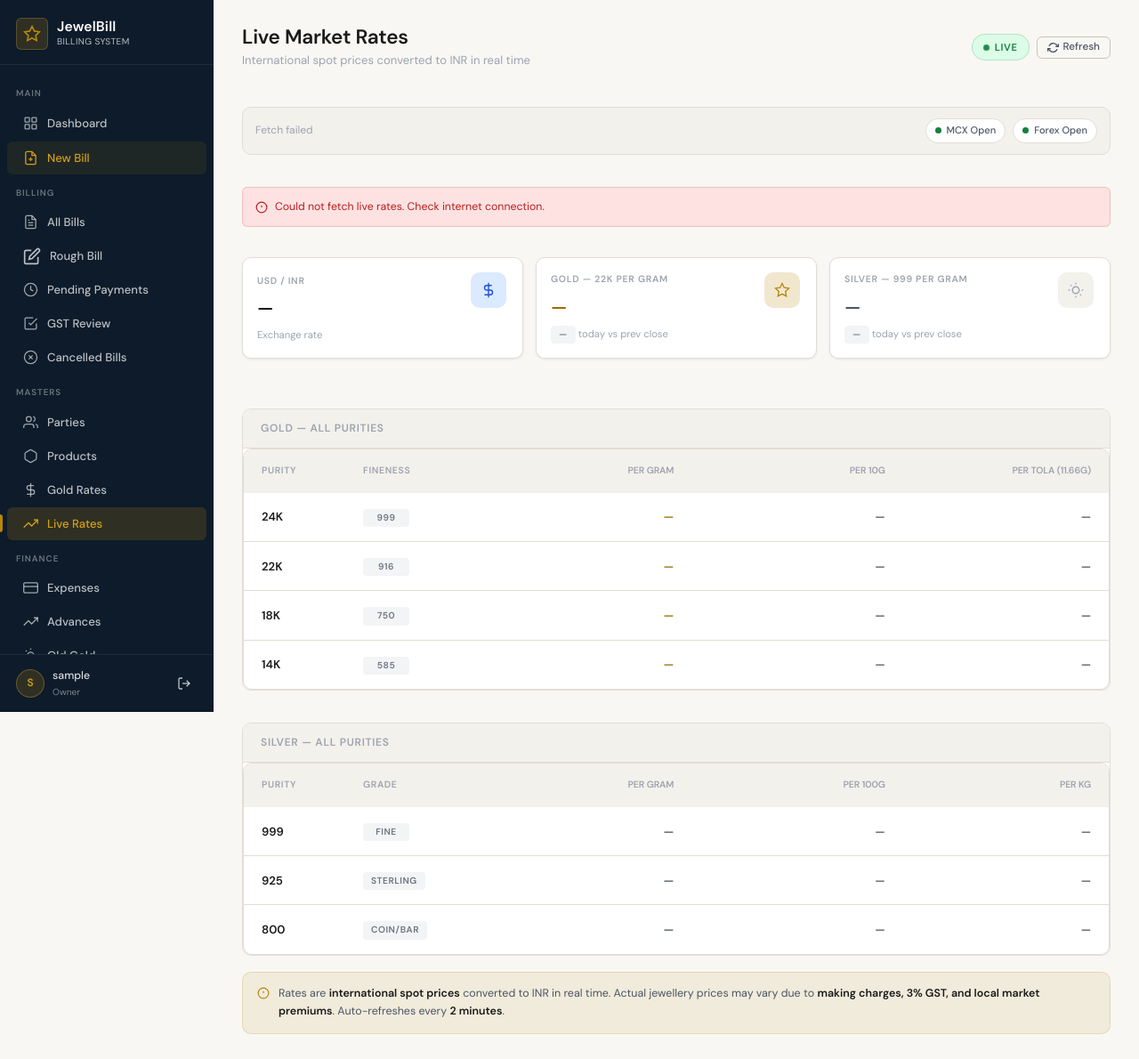
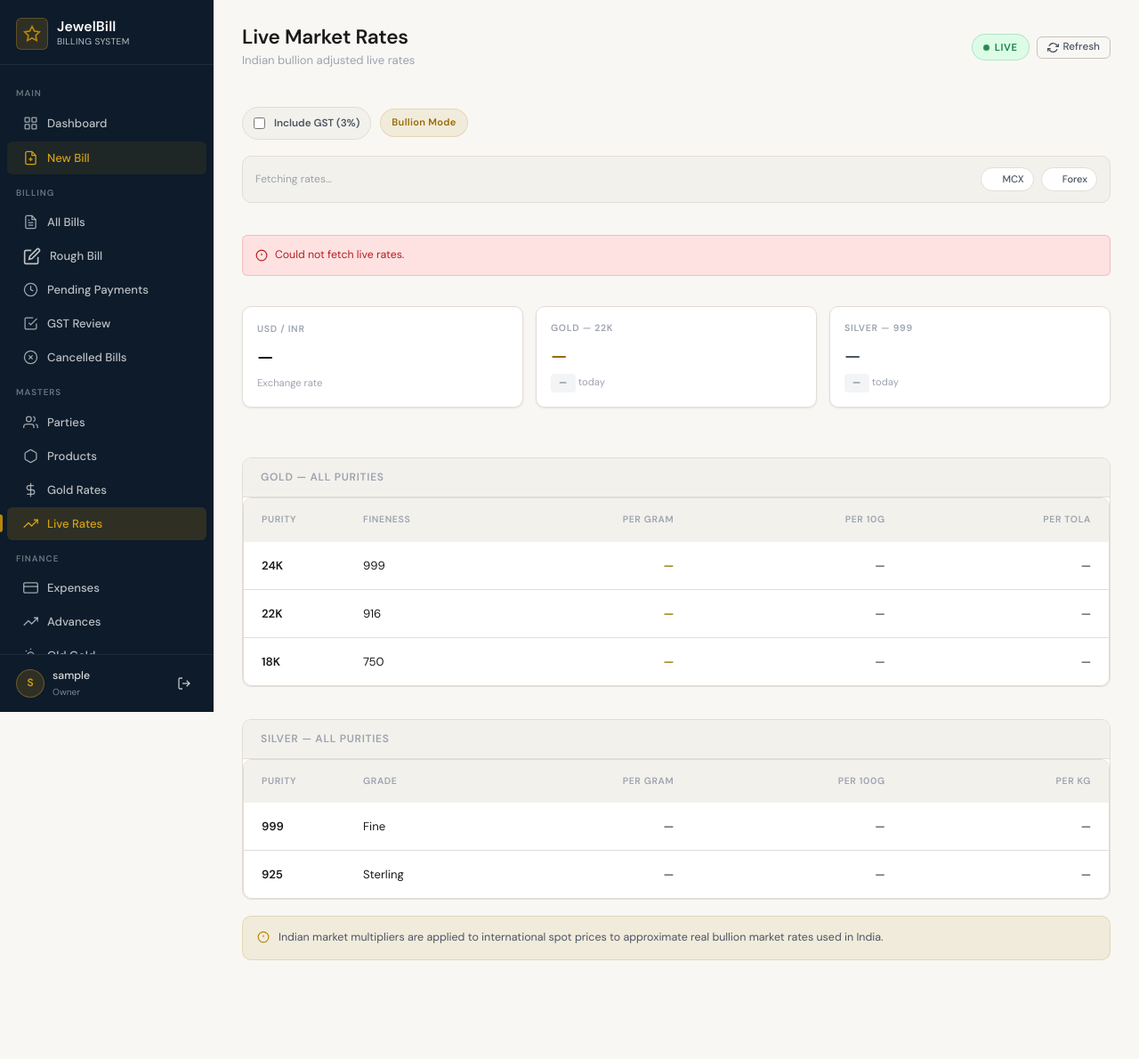
Before and after one commit to Someshwar-Sahu/Jewellery_Billing_App, a FastAPI app: page /rates/live in a window 1280 px wide. Shown: the whole page at 89% size. After the commit the page ends 1079 px from the top, so only its background shows below. Run offline with FastAPI, Linux system fonts and the light colour scheme; the visitor is signed in with stand-in values (Sample User, id 1); parts of the project's set-up code (start-up, migrations or seed data) failed here and were passed over.

Commit message:
Fix Live Rate

```diff
--- a/backend/app/templates/rates/live.html
+++ b/backend/app/templates/rates/live.html
@@ -13,6 +13,15 @@
   display: flex;
   flex-direction: column;
   gap: 18px;
+}
+
+/* Header */
+.lr-header-top {
+  display: flex;
+  align-items: center;
+  justify-content: space-between;
+  gap: 14px;
+  flex-wrap: wrap;
 }
 
 /* Live badge */
@@ -37,11 +46,10 @@
   border-radius: 50%;
   background: var(--green);
   animation: lr-pulse 1.6s ease-in-out infinite;
-  flex-shrink: 0;
 }
 
 @keyframes lr-pulse {
-  0%, 100% {
+  0%,100% {
     opacity: 1;
     transform: scale(1);
   }
@@ -50,6 +58,45 @@
     opacity: 0.4;
     transform: scale(0.8);
   }
+}
+
+/* Controls */
+.lr-controls {
+  display: flex;
+  align-items: center;
+  gap: 10px;
+  flex-wrap: wrap;
+}
+
+.lr-toggle {
+  display: inline-flex;
+  align-items: center;
+  gap: 10px;
+  padding: 8px 12px;
+  border-radius: 999px;
+  background: var(--bg-subtle);
+  border: 1px solid var(--border);
+  font-size: 0.78rem;
+  font-weight: 600;
+  color: var(--text-secondary);
+}
+
+.lr-toggle input {
+  accent-color: var(--gold);
+  cursor: pointer;
+}
+
+.lr-mode-badge {
+  display: inline-flex;
+  align-items: center;
+  padding: 6px 12px;
+  border-radius: 999px;
+  font-size: 0.74rem;
+  font-weight: 700;
+  letter-spacing: 0.03em;
+  background: var(--gold-muted);
+  color: var(--gold-dark);
+  border: 1px solid var(--gold-muted2);
 }
 
 /* Status bar */
@@ -90,8 +137,6 @@
   width: 7px;
   height: 7px;
   border-radius: 50%;
-  background: var(--border);
-  flex-shrink: 0;
 }
 
 .lr-dot--open {
@@ -102,7 +147,7 @@
   background: var(--red);
 }
 
-/* Error bar */
+/* Error */
 .lr-error-bar {
   display: flex;
   align-items: center;
@@ -115,7 +160,7 @@
   color: var(--red);
 }
 
-/* Value colors */
+/* Values */
 .lr-gold-val {
   color: var(--gold-dark);
   font-weight: 600;
@@ -128,7 +173,7 @@
   font-variant-numeric: tabular-nums;
 }
 
-/* Table fixes */
+/* Tables */
 .lr-table-card .table-wrap {
   overflow-x: auto;
   -webkit-overflow-scrolling: touch;
@@ -142,7 +187,6 @@
   table-layout: fixed;
 }
 
-/* Column sizing */
 .lr-table-card .data-table th:nth-child(1),
 .lr-table-card .data-table td:nth-child(1) {
   width: 120px;
@@ -158,11 +202,15 @@
   width: calc((100% - 260px) / 3);
 }
 
-/* Table alignment */
 .lr-table-card .data-table th {
   white-space: nowrap;
   vertical-align: middle;
   text-align: left;
+}
+
+.lr-table-card .data-table td {
+  white-space: nowrap;
+  vertical-align: middle;
 }
 
 .lr-table-card .data-table th.text-right,
@@ -170,27 +218,12 @@
   text-align: right;
   font-variant-numeric: tabular-nums;
   font-feature-settings: "tnum";
-  letter-spacing: -0.01em;
 }
 
-.lr-table-card .data-table td {
-  vertical-align: middle;
-  white-space: nowrap;
-}
-
-/* Row spacing */
 .lr-table-card .data-table td,
 .lr-table-card .data-table th {
   padding-top: 16px;
   padding-bottom: 16px;
-}
-
-/* Badges */
-.lr-table-card .badge {
-  display: inline-flex;
-  align-items: center;
-  justify-content: center;
-  min-width: 52px;
 }
 
 /* Note */
@@ -232,15 +265,12 @@
 /* Mobile */
 @media (max-width: 768px) {
 
-  .page-header {
-    flex-wrap: wrap;
-    gap: 12px;
+  .lr-header-top {
+    align-items: flex-start;
   }
 
-  .page-header-actions {
+  .lr-controls {
     width: 100%;
-    display: flex;
-    justify-content: space-between;
   }
 
   .lr-status-bar {
@@ -258,12 +288,10 @@
 
 @media (max-width: 480px) {
 
-  .stat-card {
-    padding: 14px;
-  }
-
-  .stat-card-value {
-    font-size: 1.15rem;
+  .lr-toggle,
+  .lr-mode-badge {
+    width: 100%;
+    justify-content: center;
   }
 
   .lr-market-pill {
@@ -278,10 +306,12 @@
 <div class="lr-page">
 
 <div class="page-header">
+
   <div class="page-header-left">
     <h1 class="page-title">Live Market Rates</h1>
+
     <p class="page-subtitle">
-      International spot prices converted to INR in real time
+      Indian bullion adjusted live rates
     </p>
   </div>
 
@@ -318,6 +348,29 @@
   </div>
 </div>
 
+<div class="lr-header-top">
+
+  <div class="lr-controls">
+
+    <label class="lr-toggle">
+
+      <input
+        type="checkbox"
+        id="gstToggle"
+      >
+
+      Include GST (3%)
+
+    </label>
+
+    <div class="lr-mode-badge" id="modeBadge">
+      Bullion Mode
+    </div>
+
+  </div>
+
+</div>
+
 <div class="lr-status-bar">
 
   <span id="updateTime">
@@ -347,23 +400,15 @@
     <line x1="12" y1="16" x2="12.01" y2="16"></line>
   </svg>
 
-  <span id="errorMsg">
-    Could not fetch live rates. Check internet connection.
+  <span>
+    Could not fetch live rates.
   </span>
 
 </div>
 
 <div class="stats-row">
 
-  <!-- USD -->
   <div class="stat-card">
-
-    <div class="stat-card-icon stat-icon-primary">
-      <svg width="18" height="18" viewBox="0 0 24 24" fill="none" stroke="currentColor" stroke-width="1.8">
-        <line x1="12" y1="1" x2="12" y2="23"></line>
-        <path d="M17 5H9.5a3.5 3.5 0 0 0 0 7h5a3.5 3.5 0 0 1 0 7H6"></path>
-      </svg>
-    </div>
 
     <div class="stat-card-body">
       <span class="stat-card-label">USD / INR</span>
@@ -373,49 +418,29 @@
 
   </div>
 
-  <!-- Gold -->
   <div class="stat-card">
 
-    <div class="stat-card-icon stat-icon-gold">
-      <svg width="18" height="18" viewBox="0 0 24 24" fill="none" stroke="currentColor" stroke-width="1.8">
-        <polygon points="12 2 15.09 8.26 22 9.27 17 14.14 18.18 21.02 12 17.77 5.82 21.02 7 14.14 2 9.27 8.91 8.26 12 2"></polygon>
-      </svg>
-    </div>
-
     <div class="stat-card-body">
-      <span class="stat-card-label">Gold — 22K per gram</span>
+      <span class="stat-card-label">Gold — 22K</span>
       <span class="stat-card-value lr-gold-val" id="gold22k">—</span>
 
       <span class="stat-card-sub">
         <span class="badge badge-neutral" id="goldChange">—</span>
-        today vs prev close
+        today
       </span>
     </div>
 
   </div>
 
-  <!-- Silver -->
   <div class="stat-card">
 
-    <div class="stat-card-icon stat-icon-neutral">
-      <svg width="18" height="18" viewBox="0 0 24 24" fill="none" stroke="currentColor" stroke-width="1.8">
-        <circle cx="12" cy="12" r="5"></circle>
-        <line x1="12" y1="1" x2="12" y2="3"></line>
-        <line x1="12" y1="21" x2="12" y2="23"></line>
-        <line x1="4.22" y1="4.22" x2="5.64" y2="5.64"></line>
-        <line x1="18.36" y1="18.36" x2="19.78" y2="19.78"></line>
-        <line x1="1" y1="12" x2="3" y2="12"></line>
-        <line x1="21" y1="12" x2="23" y2="12"></line>
-      </svg>
-    </div>
-
     <div class="stat-card-body">
-      <span class="stat-card-label">Silver — 999 per gram</span>
+      <span class="stat-card-label">Silver — 999</span>
       <span class="stat-card-value lr-silver-val" id="silver999">—</span>
 
       <span class="stat-card-sub">
         <span class="badge badge-neutral" id="silverChange">—</span>
-        today vs prev close
+        today
       </span>
     </div>
 
@@ -423,7 +448,7 @@
 
 </div>
 
-<!-- GOLD TABLE -->
+<!-- GOLD -->
 <div class="table-card lr-table-card">
 
   <div class="table-card-header">
@@ -440,7 +465,7 @@
           <th>Fineness</th>
           <th class="text-right">Per Gram</th>
           <th class="text-right">Per 10g</th>
-          <th class="text-right">Per Tola (11.66g)</th>
+          <th class="text-right">Per Tola</th>
         </tr>
       </thead>
 
@@ -448,7 +473,7 @@
 
         <tr>
           <td><strong>24K</strong></td>
-          <td><span class="badge badge-neutral">999</span></td>
+          <td>999</td>
           <td class="text-right lr-gold-val" id="g24k">—</td>
           <td class="text-right" id="g24k10">—</td>
           <td class="text-right" id="g24ktola">—</td>
@@ -456,7 +481,7 @@
 
         <tr>
           <td><strong>22K</strong></td>
-          <td><span class="badge badge-neutral">916</span></td>
+          <td>916</td>
           <td class="text-right lr-gold-val" id="g22k">—</td>
           <td class="text-right" id="g22k10">—</td>
           <td class="text-right" id="g22ktola">—</td>
@@ -464,27 +489,20 @@
 
         <tr>
           <td><strong>18K</strong></td>
-          <td><span class="badge badge-neutral">750</span></td>
+          <td>750</td>
           <td class="text-right lr-gold-val" id="g18k">—</td>
           <td class="text-right" id="g18k10">—</td>
           <td class="text-right" id="g18ktola">—</td>
         </tr>
 
-        <tr>
-          <td><strong>14K</strong></td>
-          <td><span class="badge badge-neutral">585</span></td>
-          <td class="text-right lr-gold-val" id="g14k">—</td>
-          <td class="text-right" id="g14k10">—</td>
-          <td class="text-right" id="g14ktola">—</td>
-        </tr>
+      </tbody>
 
-      </tbody>
     </table>
 
   </div>
 </div>
 
-<!-- SILVER TABLE -->
+<!-- SILVER -->
 <div class="table-card lr-table-card">
 
   <div class="table-card-header">
@@ -509,7 +527,7 @@
 
         <tr>
           <td><strong>999</strong></td>
-          <td><span class="badge badge-neutral">Fine</span></td>
+          <td>Fine</td>
           <td class="text-right lr-silver-val" id="s999g">—</td>
           <td class="text-right" id="s999h">—</td>
           <td class="text-right" id="s999kg">—</td>
@@ -517,21 +535,14 @@
 
         <tr>
           <td><strong>925</strong></td>
-          <td><span class="badge badge-neutral">Sterling</span></td>
+          <td>Sterling</td>
           <td class="text-right lr-silver-val" id="s925g">—</td>
           <td class="text-right" id="s925h">—</td>
           <td class="text-right" id="s925kg">—</td>
         </tr>
 
-        <tr>
-          <td><strong>800</strong></td>
-          <td><span class="badge badge-neutral">Coin/Bar</span></td>
-          <td class="text-right lr-silver-val" id="s800g">—</td>
-          <td class="text-right" id="s800h">—</td>
-          <td class="text-right" id="s800kg">—</td>
-        </tr>
+      </tbody>
 
-      </tbody>
     </table>
 
   </div>
@@ -546,10 +557,8 @@
   </svg>
 
   <p>
-    Rates are <strong>international spot prices</strong> converted to INR in real time.
-    Actual jewellery prices may vary due to
-    <strong>making charges, 3% GST, and local market premiums</strong>.
-    Auto-refreshes every <strong>2 minutes</strong>.
+    Indian market multipliers are applied to international spot prices
+    to approximate real bullion market rates used in India.
   </p>
 
 </div>
@@ -562,20 +571,30 @@
 const TROY_OZ_TO_GRAM = 31.1035;
 const TOLA = 11.6638;
 
+/* =========================================
+   INDIA MARKET CONSTANTS
+========================================= */
+
+const GOLD_INDIA_MULTIPLIER = 1.16;
+const SILVER_INDIA_MULTIPLIER = 1.08;
+
+const GST_RATE = 0.03;
+
+/* ========================================= */
+
 const GOLD_PURITIES = {
   '24K': 1.0000,
   '22K': 0.9167,
-  '18K': 0.7500,
-  '14K': 0.5833
+  '18K': 0.7500
 };
 
 const SILVER_PURITIES = {
   '999': 1.0000,
-  '925': 0.9250,
-  '800': 0.8000
+  '925': 0.9250
 };
 
 let lastData = null;
+let gstEnabled = false;
 
 function fmtINR(n) {
   return '₹' + Math.round(n).toLocaleString('en-IN');
@@ -589,57 +608,42 @@ function applyChange(elId, pct) {
 
   if (pct === null || isNaN(pct)) {
     el.textContent = '—';
-    el.className = 'badge badge-neutral';
     return;
   }
 
   const sign = pct >= 0 ? '+' : '';
 
   el.textContent = sign + pct.toFixed(2) + '%';
-
-  el.className =
-    'badge ' +
-    (pct > 0
-      ? 'badge-success'
-      : pct < 0
-      ? 'badge-danger'
-      : 'badge-neutral');
 }
 
-function updateMarketStatus() {
+function updateModeBadge() {
 
-  const istMs = Date.now() + (5.5 * 60 * 60 * 1000);
-  const ist = new Date(istMs);
+  const badge = document.getElementById('modeBadge');
 
-  const mins = ist.getUTCHours() * 60 + ist.getUTCMinutes();
-  const day = ist.getUTCDay();
-
-  const mcxOpen =
-    day >= 1 && day <= 6 && mins >= 540 && mins < 1410;
-
-  const forexOpen =
-    !(day === 0 || (day === 6 && mins >= 240));
-
-  document.getElementById('mcxDot').className =
-    'lr-dot ' + (mcxOpen ? 'lr-dot--open' : 'lr-dot--closed');
-
-  document.getElementById('forexDot').className =
-    'lr-dot ' + (forexOpen ? 'lr-dot--open' : 'lr-dot--closed');
-
-  document.getElementById('mcxStatus').textContent =
-    'MCX ' + (mcxOpen ? 'Open' : 'Closed');
-
-  document.getElementById('forexStatus').textContent =
-    'Forex ' + (forexOpen ? 'Open' : 'Closed');
+  badge.textContent =
+    gstEnabled
+      ? 'Retail GST Mode'
+      : 'Bullion Mode';
 }
 
-function renderRates({
-  gold24kPerGram,
-  silv999PerGram,
-  usdInr,
-  goldPct,
-  silvPct
-}) {
+function renderRates(data) {
+
+  let {
+    gold24kPerGram,
+    silv999PerGram,
+    usdInr,
+    goldPct,
+    silvPct
+  } = data;
+
+  if (gstEnabled) {
+
+    gold24kPerGram =
+      gold24kPerGram * (1 + GST_RATE);
+
+    silv999PerGram =
+      silv999PerGram * (1 + GST_RATE);
+  }
 
   document.getElementById('usdInrVal').textContent =
     '₹' + usdInr.toFixed(2);
@@ -656,8 +660,7 @@ function renderRates({
   const goldIds = {
     '24K': 'g24k',
     '22K': 'g22k',
-    '18K': 'g18k',
-    '14K': 'g14k'
+    '18K': 'g18k'
   };
 
   for (const [k, mult] of Object.entries(GOLD_PURITIES)) {
@@ -677,8 +680,7 @@ function renderRates({
 
   const silvIds = {
     '999': 's999',
-    '925': 's925',
-    '800': 's800'
+    '925': 's925'
   };
 
   for (const [k, mult] of Object.entries(SILVER_PURITIES)) {
@@ -705,8 +707,6 @@ async function fetchRates() {
   btn.disabled = true;
   refreshIcon.classList.add('spin');
 
-  document.getElementById('errorBar').style.display = 'none';
-
   try {
 
     const [goldRes, silverRes, fxRes] = await Promise.all([
@@ -715,21 +715,23 @@ async function fetchRates() {
       fetch('https://api.exchangerate-api.com/v4/latest/USD')
     ]);
 
-    if (!goldRes.ok || !silverRes.ok || !fxRes.ok) {
-      throw new Error('API error');
-    }
-
     const goldData = await goldRes.json();
     const silverData = await silverRes.json();
     const fxData = await fxRes.json();
 
     const usdInr = fxData.rates['INR'];
 
-    const gold24kPerGram =
+    const rawGold24kPerGram =
       (goldData.price / TROY_OZ_TO_GRAM) * usdInr;
 
+    const rawSilver999PerGram =
+      (silverData.price / TROY_OZ_TO_GRAM) * usdInr;
+
+    const gold24kPerGram =
+      rawGold24kPerGram * GOLD_INDIA_MULTIPLIER;
+
     const silv999PerGram =
-      (silverData.price / TROY_OZ_TO_GRAM) * usdInr;
+      rawSilver999PerGram * SILVER_INDIA_MULTIPLIER;
 
     const goldPct = goldData.prev_close_price
       ? ((goldData.price - goldData.prev_close_price)
@@ -753,34 +755,41 @@ async function fetchRates() {
 
     document.getElementById('updateTime').textContent =
       'Updated ' +
-      new Date().toLocaleTimeString('en-IN', {
-        hour: '2-digit',
-        minute: '2-digit',
-        second: '2-digit'
-      });
+      new Date().toLocaleTimeString('en-IN');
 
   } catch (err) {
 
-    document.getElementById('errorBar').style.display = 'flex';
-
-    if (!lastData) {
-      document.getElementById('updateTime').textContent =
-        'Fetch failed';
-    }
+    document.getElementById('errorBar').style.display =
+      'flex';
 
   } finally {
 
     btn.disabled = false;
     refreshIcon.classList.remove('spin');
-
-    updateMarketStatus();
   }
 }
+
+/* =========================================
+   GST TOGGLE
+========================================= */
+
+document.getElementById('gstToggle')
+  .addEventListener('change', function() {
+
+    gstEnabled = this.checked;
+
+    updateModeBadge();
+
+    if (lastData) {
+      renderRates(lastData);
+    }
+  });
+
+/* ========================================= */
 
 fetchRates();
 setInterval(fetchRates, 2 * 60 * 1000);
 
-updateMarketStatus();
-setInterval(updateMarketStatus, 30 * 1000);
+updateModeBadge();
 </script>
 {% endblock %}
```
